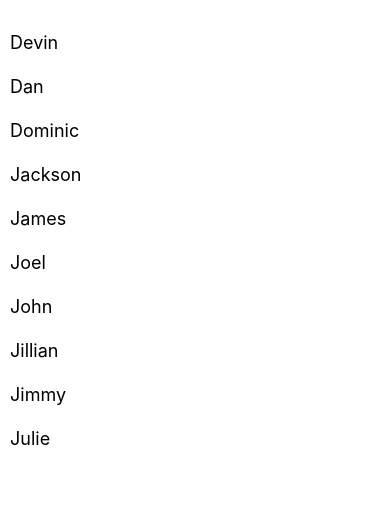
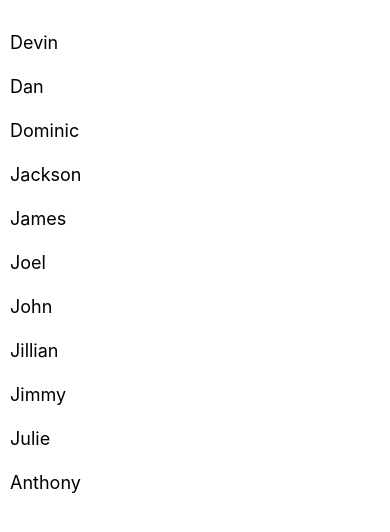
Before and after one commit to peytonzeller-av/SprayProj, a React Native app: screen / in a window 390 px wide. Shown: the top 532 px of the page. Built offline with nearby package versions, Linux system fonts and the light colour scheme.

Commit message:
testing w/ pzellera

```diff
--- a/App.js
+++ b/App.js
@@ -18,6 +18,7 @@ export default function App() {
           { key: "Jillian" },
           { key: "Jimmy" },
           { key: "Julie" },
+          { key: "Anthony" },
         ]}
         renderItem={({ item }) => <Text style={styles.item}>{item.key}</Text>}
       />
```
